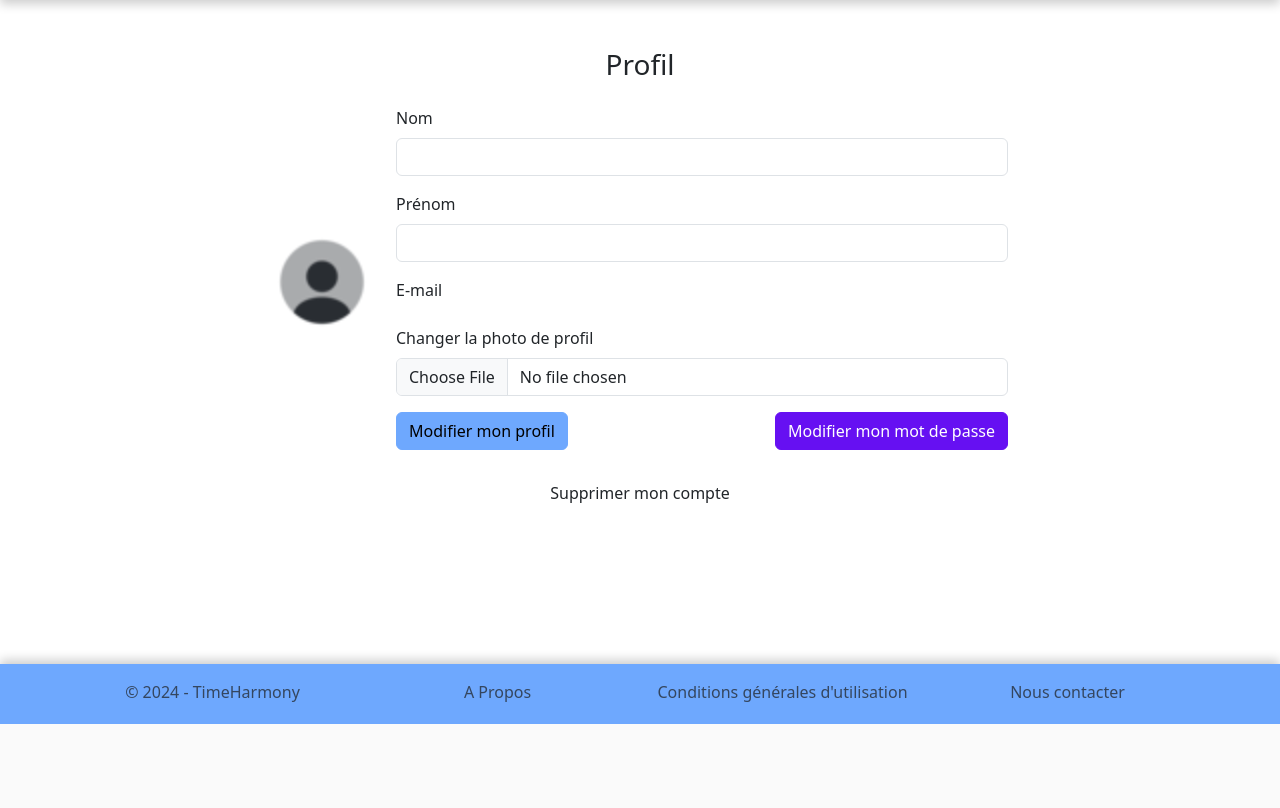
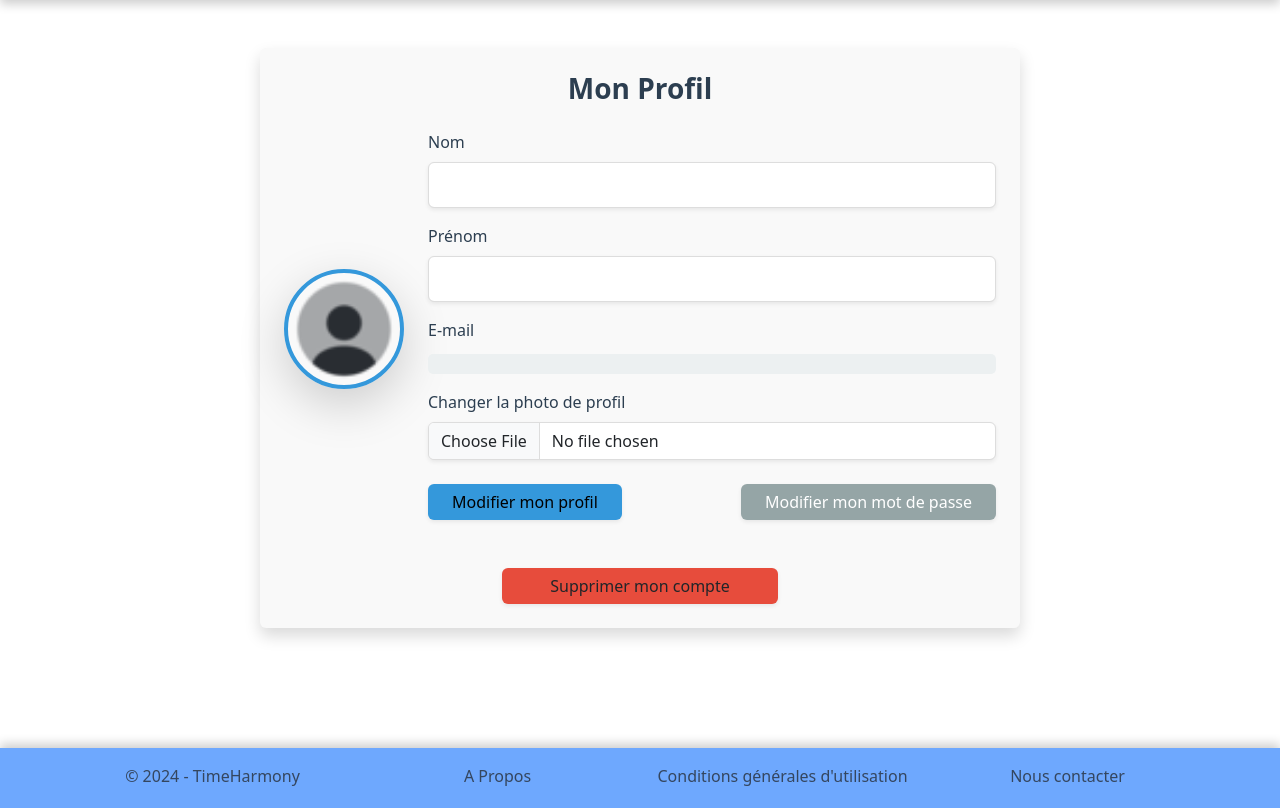
Before and after one commit to masson-rafael/TimeHarmony, a PHP site: template templates/profil.html.twig in a window 1280 px wide. Shown: the part 76-884 px from the top of the page. Before the commit the page ends 800 px from the top, so only its background shows below. Run offline with PHP 8.4, Linux system fonts and the light colour scheme; the template is opened without the code that fills it, so the values that code supplies are empty; some libraries are stand-ins or nearby versions.

Commit message:
modification de la page profil

```diff
--- a/templates/profil.html.twig
+++ b/templates/profil.html.twig
@@ -3,10 +3,10 @@
 {% block title %}Profil - {{ constant('WEBSITE_TITLE') }}{% endblock %}
 
 {% block content %}
-<div class="container mt-5 mb-5 pb-4">
+    <div class="container mt-5 mb-5 pb-4">
     <div class="row justify-content-center">
-        <div class="col-md-8">
-            <h3 class="text-center mb-4">Profil</h3>
+        <div class="col-md-8 p-4 rounded shadow" style="background-color: #f9f9f9;">
+            <h3 class="text-center mb-4" style="color: #2c3e50; font-weight: bold;">Mon Profil</h3>
             <div class="d-flex align-items-center">
                 <!-- Image cercle -->
                 <div class="me-4">
@@ -14,8 +14,8 @@
                         <img
                             src="{{ utilisateurGlobal.getPhotoDeProfil ? 'image/photo_user/' ~ utilisateurGlobal.getPhotoDeProfil : 'image/utilisateurBase.png' }}"
                             alt="Photo de profil"
-                            class="rounded-circle"
-                            style="width: 100px; height: 100px;">
+                            class="rounded-circle shadow-lg"
+                            style="width: 120px; height: 120px; border: 4px solid #3498db;">
                     </a>
                 </div>
 
@@ -23,57 +23,60 @@
                 <div class="flex-grow-1">
                     <form method="POST" action="index.php?controleur=utilisateur&methode=modifier&id={{ utilisateurGlobal.getId }}&type='util'" enctype="multipart/form-data">
                         <div class="mb-3">
-                            <label for="nom" class="form-label">Nom</label>
-                            <input type="text" class="form-control" id="nom" name="nom" value="{{ utilisateurGlobal.getNom }}">
+                            <label for="nom" class="form-label" style="color: #2c3e50;">Nom</label>
+                            <input type="text" class="form-control shadow-sm" id="nom" name="nom" value="{{ utilisateurGlobal.getNom }}" style="border: 1px solid #ddd; padding: 10px;">
                         </div>
                         <div class="mb-3">
-                            <label for="prenom" class="form-label">Prénom</label>
-                            <input type="text" class="form-control" id="prenom" name="prenom" value="{{ utilisateurGlobal.getPrenom }}">
+                            <label for="prenom" class="form-label" style="color: #2c3e50;">Prénom</label>
+                            <input type="text" class="form-control shadow-sm" id="prenom" name="prenom" value="{{ utilisateurGlobal.getPrenom }}" style="border: 1px solid #ddd; padding: 10px;">
                         </div>
                         <div class="mb-3">
-                            <label for="email" class="form-label">E-mail</label>
-                            <p>{{ utilisateurGlobal.getEmail }}</p>
+                            <label for="email" class="form-label" style="color: #2c3e50;">E-mail</label>
+                            <p class="form-text" style="background-color: #ecf0f1; padding: 10px; border-radius: 5px;">{{ utilisateurGlobal.getEmail }}</p>
                             <input type="hidden" class="form-control" id="role" name="role" value="{{ utilisateurGlobal.getEstAdmin }}">
                         </div>
                         <div class="mb-3">
-                            <label for="photo" class="form-label">Changer la photo de profil</label>
-                            <input type="file" class="form-control" id="photo" name="photo">
+                            <label for="photo" class="form-label" style="color: #2c3e50;">Changer la photo de profil</label>
+                            <input type="file" class="form-control shadow-sm" id="photo" name="photo" style="border: 1px solid #ddd;">
                         </div>
-                        <div class="d-flex justify-content-between">
-                            <button type="submit" class="btn btn-primary">Modifier mon profil</button>
-                            <button type="button" class="btn btn-secondary">Modifier mon mot de passe</button>
+                        <div class="d-flex justify-content-between mt-4">
+                            <button type="submit" class="btn btn-primary px-4 shadow-sm" style="background-color: #3498db; border: none;">Modifier mon profil</button>
+                            <button type="button" class="btn btn-secondary px-4 shadow-sm" style="background-color: #95a5a6; border: none;">Modifier mon mot de passe</button>
                         </div>
                     </form>
                 </div>
             </div>
 
             <!-- Bouton supprimer -->
-            <div class="text-center mt-4">
-                <button type="button" data-bs-toggle="modal" data-bs-target="#fenetreModale" class="btn btn-danger">Supprimer mon compte</button>
+            <div class="text-center mt-5">
+                <button type="button" data-bs-toggle="modal" data-bs-target="#fenetreModale" class="btn btn-danger px-5 shadow-sm" style="background-color: #e74c3c; border: none;">Supprimer mon compte</button>
             </div>
         </div>
     </div>
 </div>
 
+<!-- Fenêtre modale -->
 <div class="modal fade" id="fenetreModale" tabindex="-1" aria-labelledby="exampleModalLabel" aria-hidden="true">
-    <div class="modal-dialog modal-lg">
-        <div class="modal-content">
+    <div class="modal-dialog modal-md">
+        <div class="modal-content shadow-lg">
             <form action="index.php?controleur=utilisateur&methode=supprimer&id={{ utilisateurGlobal.getId }}&type='utilisateur'" method="POST">
-                <div class="modal-body">
-                    <div class="container mt-2">
-                        <div class="justify-content-center">
-                            <h1 class="modal-title fs-5" id="exampleModalLabel">Supprimer mon compte</h1>
-                            <h1 class="modal-title fs-5" id="exampleModalLabel">!! Attention !!</h1><br>
-                            <p class="fs-5">Vous êtes sur le point de supprimer votre compte. Cette action est irréversible.</p>
-                        </div>
-                    </div>
+                <div class="modal-header" style="background-color: #e74c3c; color: white;">
+                    <h5 class="modal-title" id="exampleModalLabel">Supprimer mon compte</h5>
+                    <button type="button" class="btn-close" data-bs-dismiss="modal" aria-label="Close"></button>
+                </div>
+                <div class="modal-body text-center" style="padding: 30px;">
+                    <p class="fs-5 text-danger">
+                        <strong>!! Attention !!</strong><br>
+                        Vous êtes sur le point de supprimer votre compte. Cette action est irréversible.
+                    </p>
                 </div>
                 <div class="modal-footer d-flex justify-content-center">
-                    <button type="submit" class="btn btn-danger" name="update_article">Supprimer</button>
-                    <button type="button" class="btn btn-secondary" data-bs-dismiss="modal">Fermer</button>
+                    <button type="submit" class="btn btn-danger px-4" style="background-color: #e74c3c; border: none;">Supprimer</button>
+                    <button type="button" class="btn btn-secondary px-4" style="background-color: #95a5a6; border: none;" data-bs-dismiss="modal">Annuler</button>
                 </div>
             </form>
         </div>
     </div>
 </div>
+
 {% endblock %}
```
